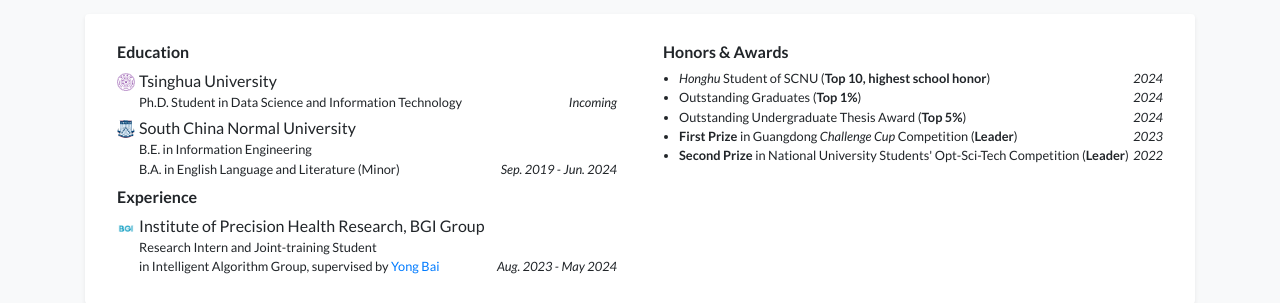
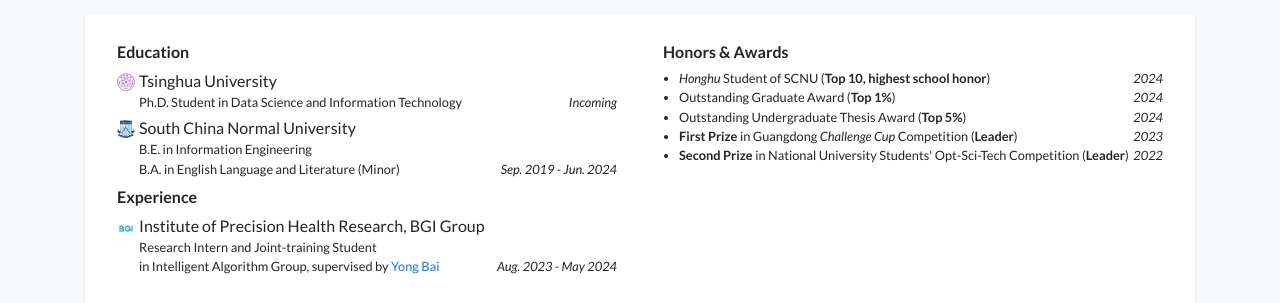
Before and after one commit to wby24/wby24.github.io, a Jekyll site: the page built from index.html, in a window 1280 px wide and 999 px high. Shown: the part 615-918 px from the top of the window. Built offline with Jekyll 4.4.1, drawn with Linux system fonts in a browser that asks for light colours; a style sheet for code colours, icons or effects is not loaded.

Commit message:
Update profile.yml

```diff
--- a/_data/profile.yml
+++ b/_data/profile.yml
@@ -52,7 +52,7 @@
 awards:
 - name: <i>Honghu</i> Student of SCNU (<b>Top 10, highest school honor</b>)
   date: 2024
-- name: Outstanding Graduates (<b>Top 1%</b>)
+- name: Outstanding Graduate Award (<b>Top 1%</b>)
   date: 2024
 - name: Outstanding Undergraduate Thesis Award (<b>Top 5%</b>)
   date: 2024
```
